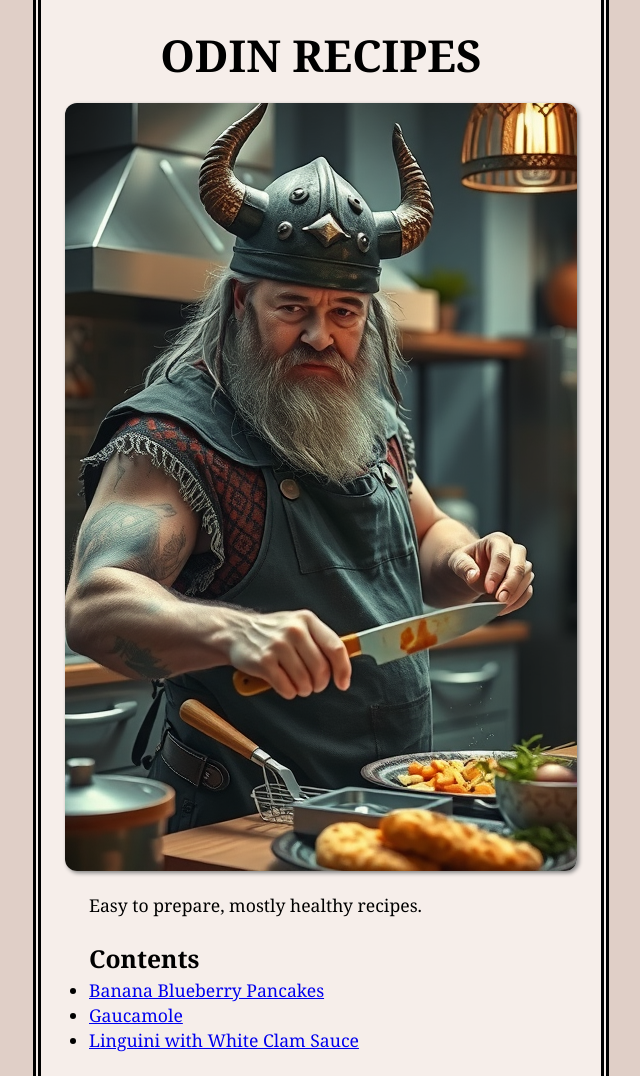
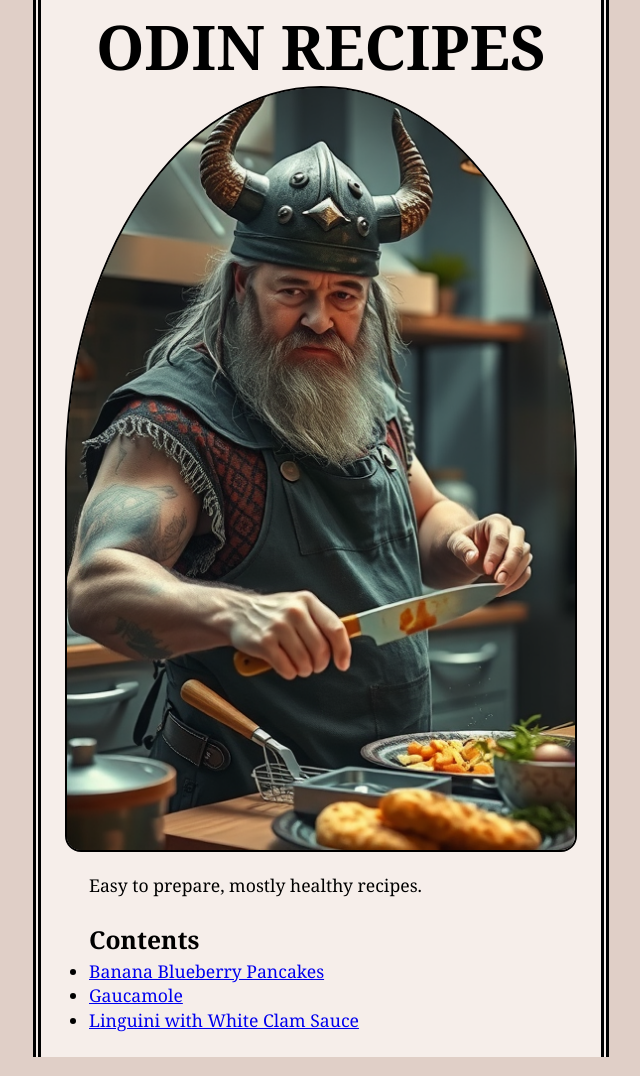
Before and after one commit to mistermaxk/odin-recipes, a plain HTML site: page index.html in a window 1280 px wide. Shown: the whole page, without its empty margins (319-959 px from the left). Drawn offline with Linux system fonts and the light colour scheme.

Commit message:
Style homepage image and title

```diff
--- a/css/style.css
+++ b/css/style.css
@@ -39,8 +39,15 @@ h2 {
 }
 
 #main-title {
-    font-size: 2.5em;
+    font-size: 3.5em;
+    line-height: 1em;
     text-transform: uppercase;
+}
+
+#odin-portrait {
+    border-radius: 50% 50% 16px 16px;
+    box-shadow: inset 8px 8px 5px 5px black;
+    border: 2px solid black;
 }
 
 #cover p,
--- a/index.html
+++ b/index.html
@@ -10,7 +10,7 @@
     <div class="container">
         <div id="cover">
             <h1 id="main-title">Odin Recipes</h1>
-            <img src="images/odin_cooks.png" width="512" alt="The Norse God Odin, prepares a meal">
+            <img src="images/odin_cooks.png" width="512" id="odin-portrait" alt="The Norse God Odin, prepares a meal">
             <p>Easy to prepare, mostly healthy recipes.</p>
         </div>
         <div class="subsection">
```
